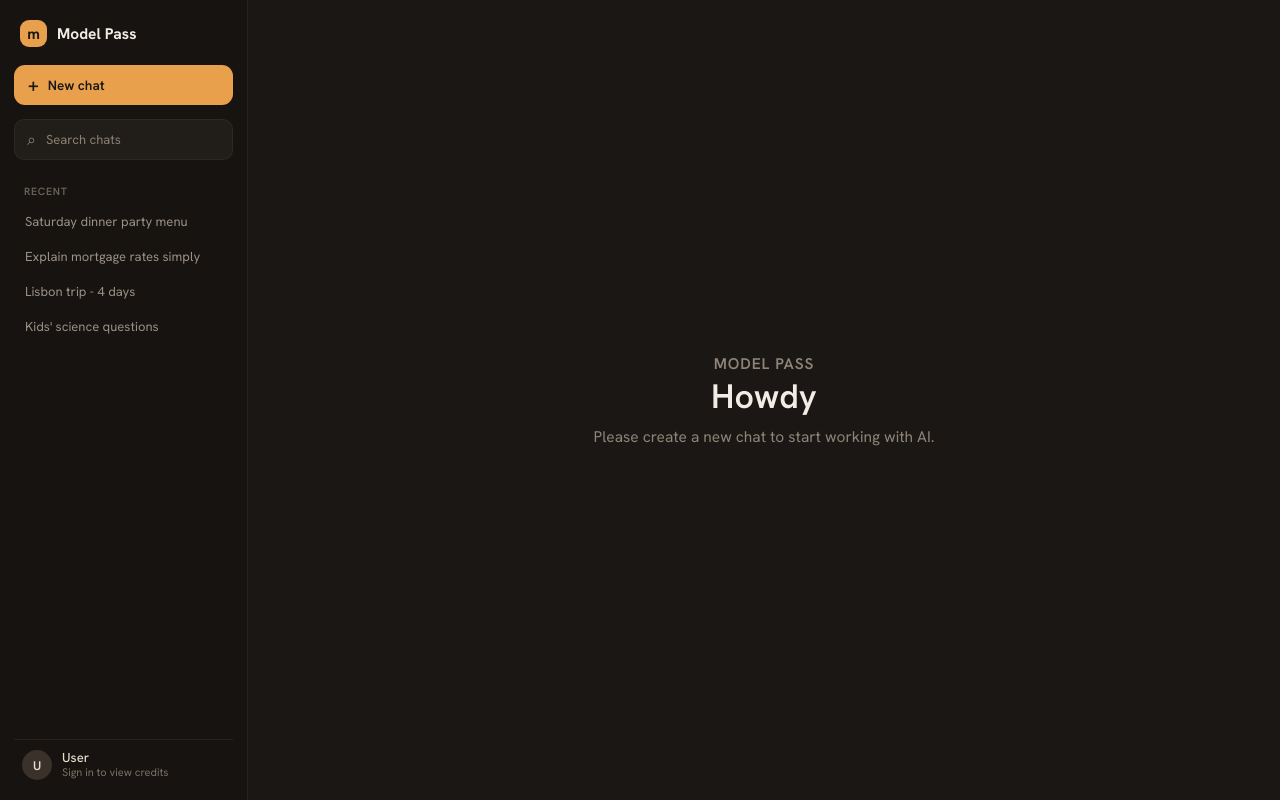
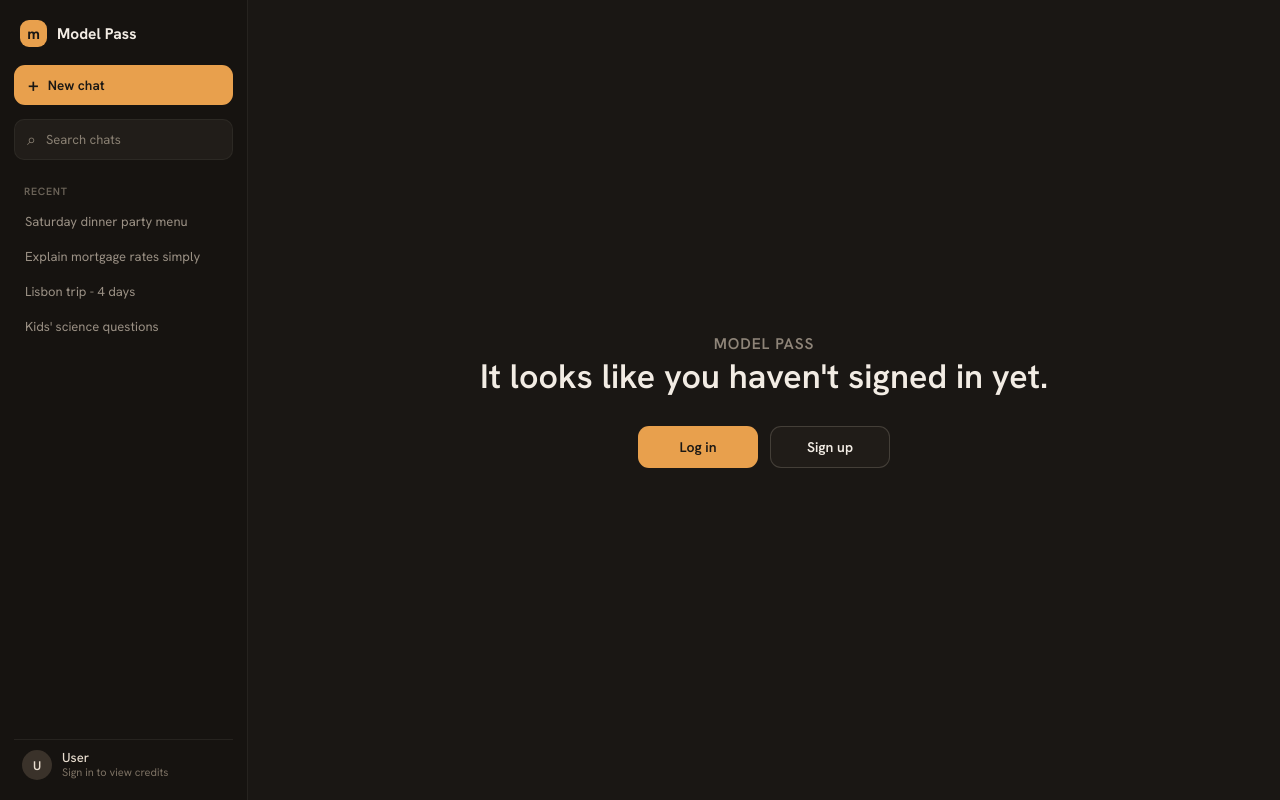
Before and after one commit to TroyOwens0493/modelPassFrontEnd, a Svelte app: page /no-auth in a window 1280 px wide. Built offline with nearby package versions, Linux system fonts and the light colour scheme; no server answers.

Commit message:
create the no-auth page

```diff
--- a/src/App.svelte
+++ b/src/App.svelte
@@ -6,6 +6,7 @@
     import AuthRedirect from "./auth/AuthRedirect.svelte";
     import Credits from "./billing/Credits.svelte";
     import UserProfile from "./pages/UserProfile.svelte";
+    import UnAuthenticated from "./UnAuthenticated.svelte";
     import { createRouter } from "./router";
     import { profileStore } from "./stores/profile";
     import { clearBilling, loadBilling } from "./stores/billing";
@@ -19,6 +20,7 @@
         { path: "/auth/callback", component: Home },
         { path: "/credits", component: Credits },
         { path: "/profile", component: UserProfile },
+        { path: "/no-auth", component: UnAuthenticated },
         { path: "*", component: Home },
     ]);
     const currentRoute = router.current;
@@ -58,6 +60,10 @@
         class:profile-route={$currentRoute === "/profile"}
         aria-label="Model Pass app content"
     >
-        <CurrentRoute />
+        {#if $currentRoute === "/no-auth"}
+            <UnAuthenticated goto={router.goto} />
+        {:else}
+            <CurrentRoute />
+        {/if}
     </main>
 </div>
--- /dev/null
+++ b/src/UnAuthenticated.svelte
@@ -0,0 +1,12 @@
+<script lang="ts">
+    let { goto }: { goto?: (path: string) => void } = $props();
+</script>
+
+<section class="empty-panel">
+    <p class="eyebrow">Model Pass</p>
+    <h1>It looks like you haven't signed in yet.</h1>
+    <div class="auth-actions">
+        <button class="auth-button auth-button-primary" type="button" onclick={() => goto?.("/login")}>Log in</button>
+        <button class="auth-button auth-button-secondary" type="button" onclick={() => goto?.("/signup")}>Sign up</button>
+    </div>
+</section>
--- a/src/app.css
+++ b/src/app.css
@@ -262,6 +262,48 @@ button {
   font-size: 15.5px;
 }
 
+.auth-actions {
+  display: flex;
+  justify-content: center;
+  gap: 12px;
+  margin-top: 28px;
+}
+
+.auth-button {
+  min-width: 120px;
+  padding: 11px 20px;
+  border: 1px solid transparent;
+  border-radius: 11px;
+  font-size: 14px;
+  font-weight: 600;
+  transition: background-color 150ms ease, border-color 150ms ease, color 150ms ease;
+}
+
+.auth-button-primary {
+  background: var(--accent);
+  color: #1a1714;
+}
+
+.auth-button-primary:hover {
+  background: #f0ad5f;
+}
+
+.auth-button-secondary {
+  border-color: rgba(255, 240, 220, 0.16);
+  background: var(--panel);
+  color: #f2ece4;
+}
+
+.auth-button-secondary:hover {
+  border-color: rgba(232, 160, 77, 0.55);
+  color: var(--accent);
+}
+
+.auth-button:focus-visible {
+  outline: 2px solid var(--accent);
+  outline-offset: 3px;
+}
+
 @media (max-width: 720px) {
   .app-shell {
     display: block;
@@ -282,4 +324,8 @@ button {
     min-height: 360px;
     padding: 24px;
   }
+
+  .auth-actions {
+    flex-direction: column;
+  }
 }
```
Also changed, not shown: 1 other file (tests, documents, lock files or other folders).
